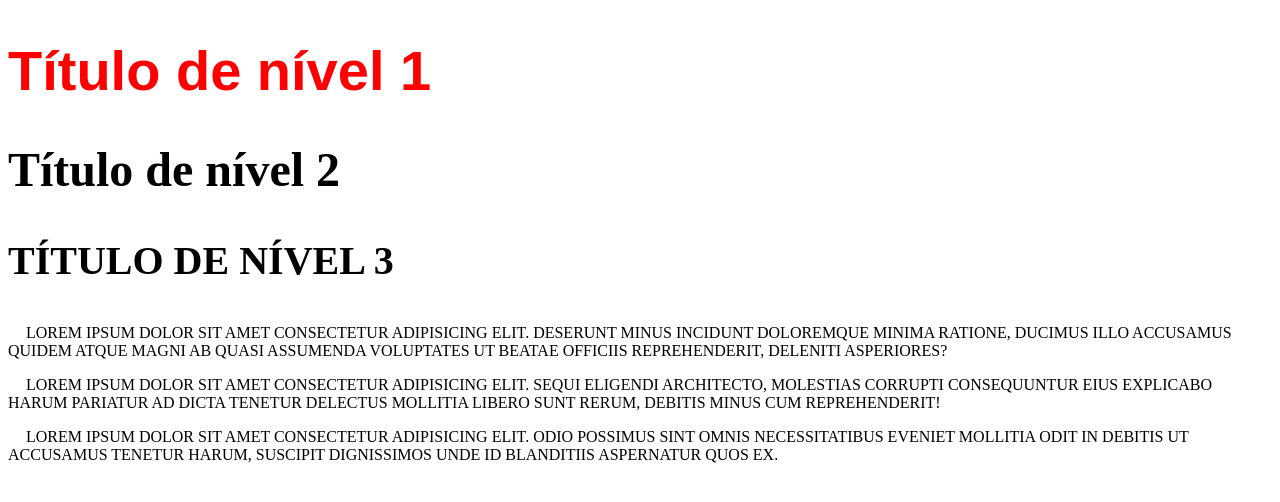
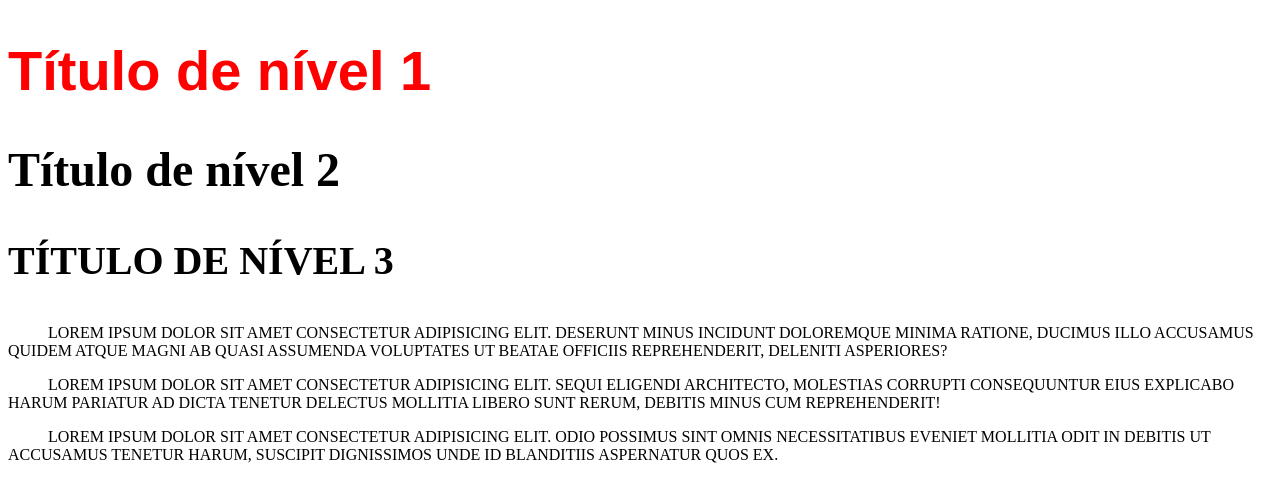
Before and after one commit to gabrel-dias/Web, a PHP site: page / in a window 1280 px wide. Shown: the top 502 px of the page. Run offline with PHP 8.4, Linux system fonts and the light colour scheme.

Commit message:
text allign css

```diff
--- a/Udemy/introdução-css/style.css
+++ b/Udemy/introdução-css/style.css
@@ -15,6 +15,6 @@ h3 {
 }
 p {
   text-transform: uppercase;
-  text-indent: 18px;
+  text-indent: 40px;
   /* tentando fazer algo parecido com o aperto de um tab no começo de um parágrafo em ABNT */
 }
```
